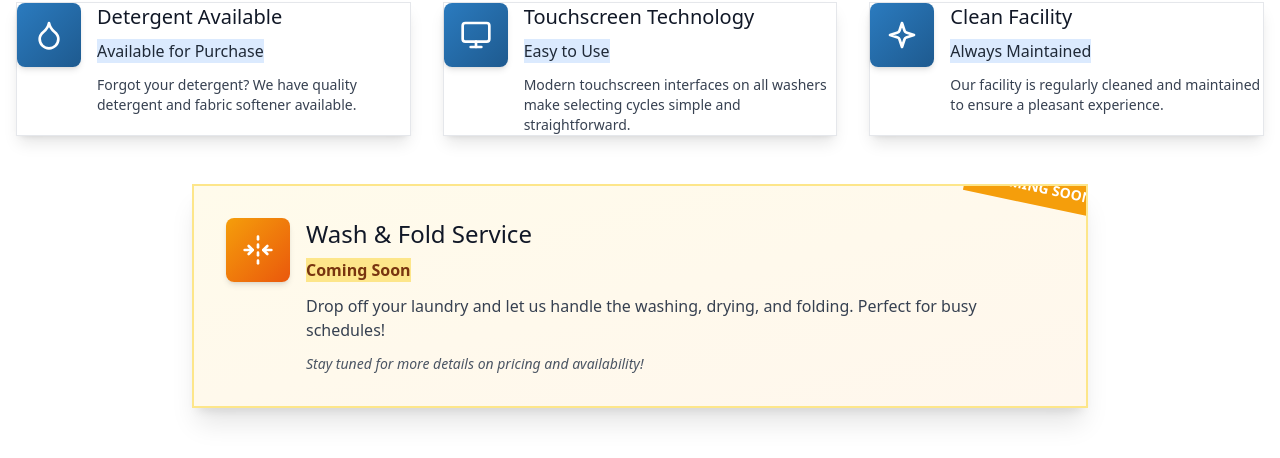
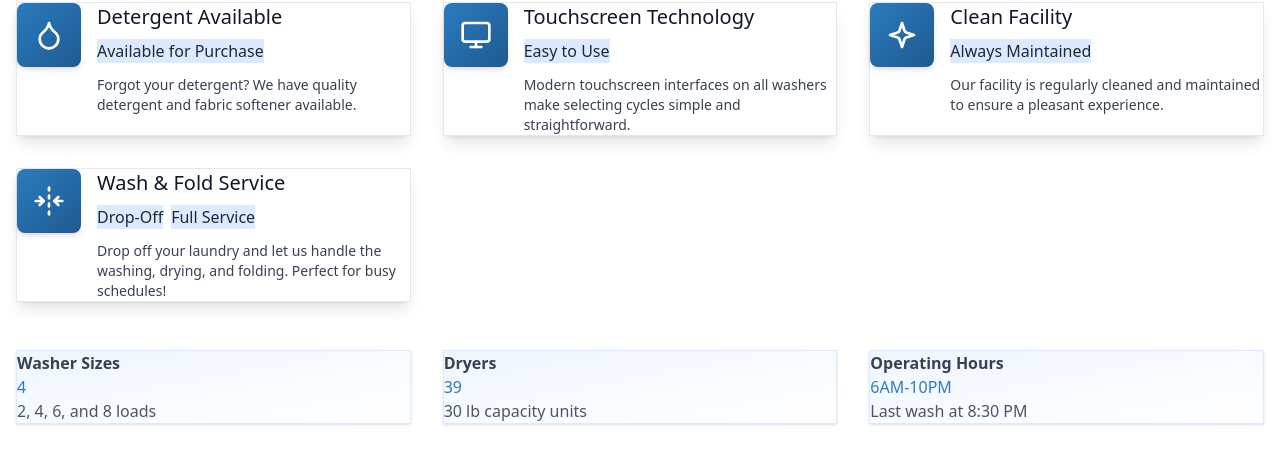
Before and after one commit to cloudcorenow/load-n-go, a React (Vite) app: page / in a window 1280 px wide. Shown: the part 3144-3602 px from the top of the page. Built offline with nearby package versions, Linux system fonts and the light colour scheme.

Commit message:
Convert Wash & Fold to regular service

```diff
--- a/src/components/Services.tsx
+++ b/src/components/Services.tsx
@@ -37,15 +37,14 @@ export default function Services() {
       title: 'Clean Facility',
       sizes: ['Always Maintained'],
       description: 'Our facility is regularly cleaned and maintained to ensure a pleasant experience.'
+    },
+    {
+      icon: FoldHorizontal,
+      title: 'Wash & Fold Service',
+      sizes: ['Drop-Off', 'Full Service'],
+      description: 'Drop off your laundry and let us handle the washing, drying, and folding. Perfect for busy schedules!'
     }
   ];
-
-  const comingSoonService = {
-    icon: FoldHorizontal,
-    title: 'Wash & Fold Service',
-    sizes: ['Coming Soon'],
-    description: 'Drop off your laundry and let us handle the washing, drying, and folding. Perfect for busy schedules!'
-  };
 
   return (
     <section id="services" className="py-20 bg-white">
@@ -84,33 +83,6 @@ export default function Services() {
           ))}
         </div>
 
-        <div className="max-w-4xl mx-auto mb-16">
-          <div className="card bg-gradient-to-br from-amber-50 to-orange-50 border-2 border-amber-200 shadow-xl relative overflow-hidden">
-            <div className="absolute top-0 right-0 bg-amber-500 text-white px-4 sm:px-6 py-1 sm:py-2 text-xs sm:text-sm font-bold transform rotate-12 translate-x-6 sm:translate-x-8 -translate-y-3 sm:-translate-y-4">
-              COMING SOON
-            </div>
-            <div className="card-body p-4 sm:p-8">
-              <div className="flex flex-col sm:flex-row items-start sm:space-x-4 space-y-4 sm:space-y-0">
-                <div className="bg-gradient-to-br from-amber-500 to-orange-600 p-3 sm:p-4 rounded-lg flex-shrink-0 shadow-md">
-                  <comingSoonService.icon size={28} className="text-white sm:w-8 sm:h-8" />
-                </div>
-                <div className="flex-1">
-                  <h3 className="card-title text-xl sm:text-2xl mb-2 text-gray-900">{comingSoonService.title}</h3>
-                  <div className="flex flex-wrap gap-2 mb-3">
-                    {comingSoonService.sizes.map((size, idx) => (
-                      <span key={idx} className="badge bg-amber-200 text-amber-900 border-amber-300 font-semibold">
-                        {size}
-                      </span>
-                    ))}
-                  </div>
-                  <p className="text-gray-700 text-sm sm:text-base">{comingSoonService.description}</p>
-                  <p className="text-xs sm:text-sm text-gray-600 mt-3 italic">Stay tuned for more details on pricing and availability!</p>
-                </div>
-              </div>
-            </div>
-          </div>
-        </div>
-
         <div className="grid md:grid-cols-3 gap-8">
           <div className="stats shadow bg-gradient-to-br from-blue-50 to-white border border-blue-100">
             <div className="stat">
```
